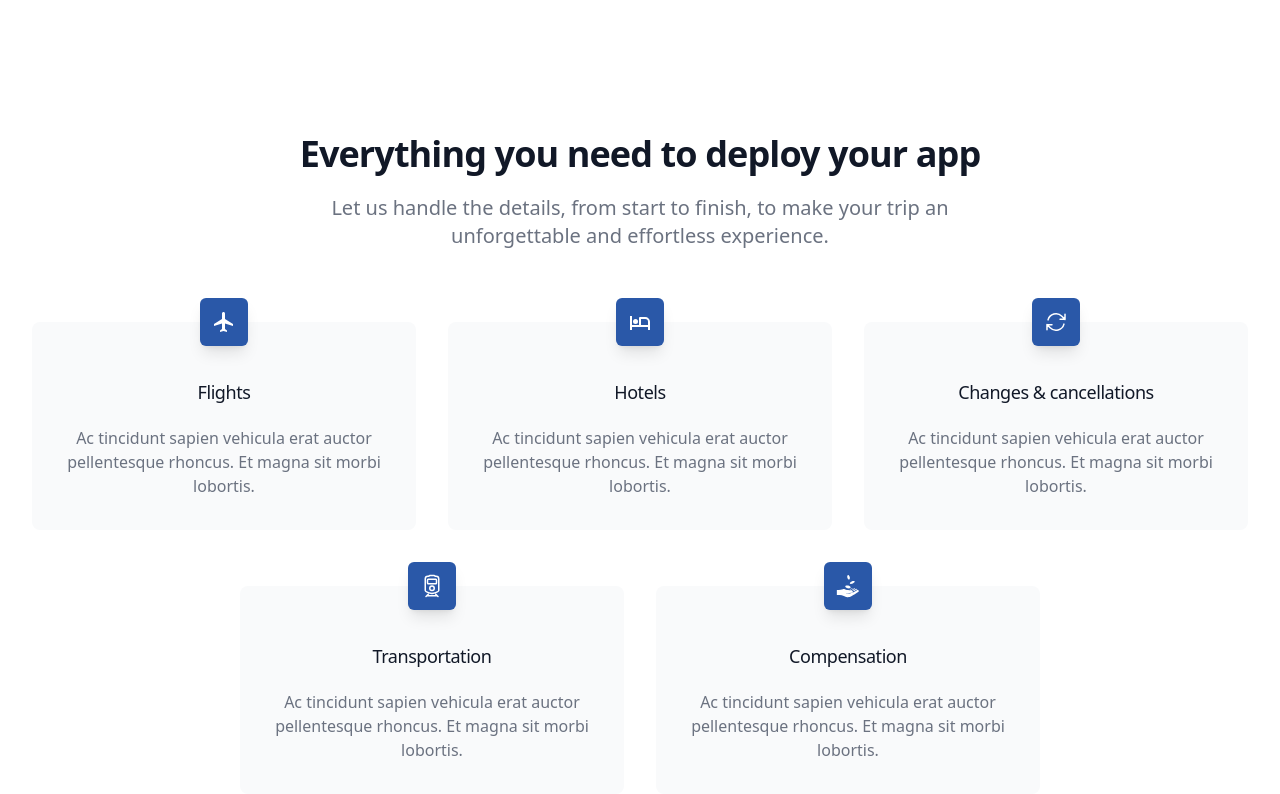
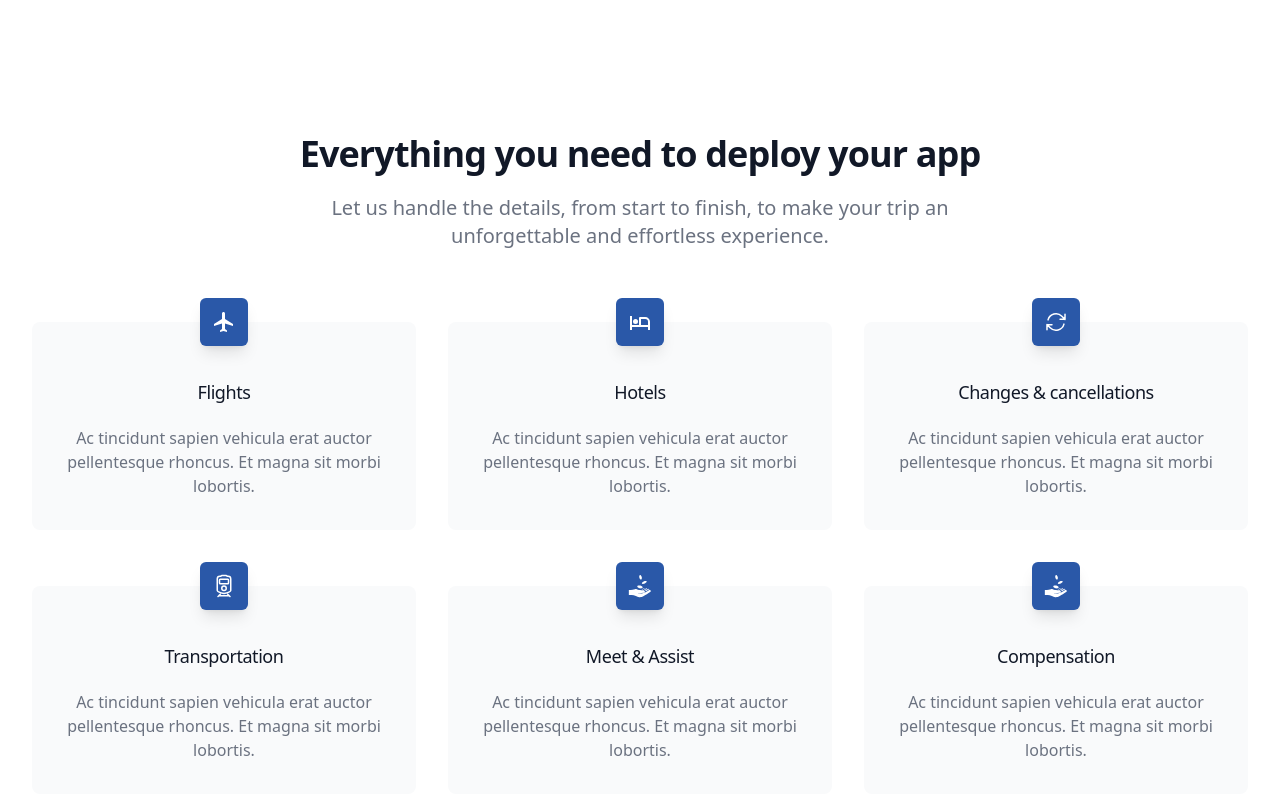
Before and after one commit to Mokhtaar/hello-world-travel, a Next.js app: page / in a window 1280 px wide. Shown: the part 762-1556 px from the top of the page. Built offline with nearby package versions, Linux system fonts and the light colour scheme.

Commit message:
adding ahlan service

```diff
--- a/components/services.tsx
+++ b/components/services.tsx
@@ -32,17 +32,17 @@ const features = [
     icon: IoTrainOutline,
   },
   {
+    name: "Meet & Assist",
+    description:
+      "Ac tincidunt sapien vehicula erat auctor pellentesque rhoncus. Et magna sit morbi lobortis.",
+    icon: GiReceiveMoney,
+  },
+  {
     name: "Compensation",
     description:
       "Ac tincidunt sapien vehicula erat auctor pellentesque rhoncus. Et magna sit morbi lobortis.",
     icon: GiReceiveMoney,
   },
-  // {
-  //   name: "Meet & Assist",
-  //   description:
-  //     "Ac tincidunt sapien vehicula erat auctor pellentesque rhoncus. Et magna sit morbi lobortis.",
-  //   icon: GiReceiveMoney,
-  // },
 ];
 
 export default function Services() {
@@ -69,7 +69,8 @@ export default function Services() {
           Everything you need to deploy your app
         </p>
         <p className="mx-auto mt-5 max-w-prose text-xl text-gray-500">
-        Let us handle the details, from start to finish, to make your trip an unforgettable and effortless experience.
+          Let us handle the details, from start to finish, to make your trip an
+          unforgettable and effortless experience.
         </p>
         <div className="mt-12">
           <motion.div
@@ -77,10 +78,10 @@ export default function Services() {
             initial="hidden"
             whileInView="visible"
           >
-            <div className="wrapper grid grid-cols-1 gap-8 sm:grid-cols-2 lg:grid-cols-6">
+            <div className=" grid grid-cols-1 gap-8 sm:grid-cols-2 lg:grid-cols-3">
               {features.map((feature) => (
-                <motion.div key={feature.name} variants={serSecionVariant} className="card">
-                  <div key={feature.name} className="card pt-6">
+                <motion.div key={feature.name} variants={serSecionVariant}>
+                  <div key={feature.name} className="pt-6">
                     <motion.div
                       whileHover={{
                         scale: 1.1,
--- a/styles/globals.css
+++ b/styles/globals.css
@@ -4,40 +4,33 @@
 
 
 
-
-.swiper-button-next,
-.swiper-button-prev {
-  right: 20px !important;
-  color: aqua !important;
-}
-
-.card:nth-of-type(1) {
-  /* grid-area: a; */
+/* .card:nth-of-type(1) {
+  // grid-area: a;
   grid-column: span 2;
 }
 .card:nth-of-type(2) {
-  /* grid-area: b; */
+  // grid-area: b;
   grid-column: span 2;
 }
 .card:nth-of-type(3) {
-  /* grid-area: c; */
+  // grid-area: c;
   grid-column: span 2;
 }
 .card:nth-of-type(4) {
-  /* grid-area: d; */
+  // grid-area: d;
   grid-column: span 2;
   grid-column-start: 2;
   grid-column-end: 4;
-  /* justify-items: center;
-  align-items: center; */
+  // justify-items: center;
+  // align-items: center;
 }
 .card:nth-of-type(5) {
-  /* grid-area: e; */
+  grid-area: e;
   grid-column: span 2;
   grid-column-start: 4;
   grid-column-end: 6;
-}
-@media (max-width: 768px) {
+} */
+/* @media (max-width: 768px) {
   .wrapper {
     grid-template-columns: repeat(1, 1fr);
   }
@@ -61,8 +54,8 @@
     grid-column: span 2;
     grid-column: 1;
   }
-}
-@media (max-width: 640px) {
+} */
+/* @media (max-width: 640px) {
   .wrapper {
     grid-template-columns: repeat(1, 1fr);
   }
@@ -86,7 +79,7 @@
     grid-column: span 2;
     grid-column: 1;
   }
-}
+}  */
 /* .wrapper {
   grid-template-areas:
     "a a b b c c"
```
